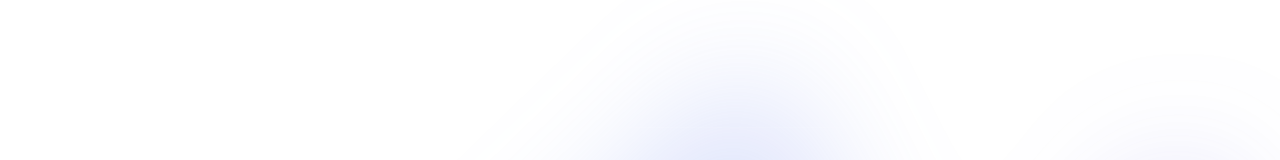
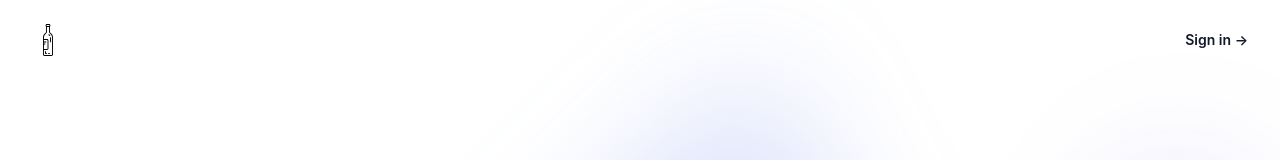
Before and after one commit to malvinamaria/webshop_frontend, a React (Create React App) app: page /wineClub in a window 1280 px wide. Shown: the top 160 px of the page. Built offline with nearby package versions, Linux system fonts and the light colour scheme.

Commit message:
add counter functionality to header

```diff
--- a/src/App.js
+++ b/src/App.js
@@ -14,12 +14,14 @@ import { PageNotFound } from './components/PageNotFound';
 import { user } from './reducers/user';
 import { wines } from './reducers/wines';
 import { wineSlice } from './reducers/wineSlice';
+import counterReducer from './reducers/counterSlice';
 
 export const App = () => {
   const reducer = combineReducers({
     wines: wines.reducer,
     user: user.reducer,
     wineSlice: wineSlice.reducer,
+    counter: counterReducer,
     // 👇️ add reducers here
   });
   const store = configureStore({ reducer });
--- a/src/components/AllWine.js
+++ b/src/components/AllWine.js
@@ -7,49 +7,18 @@
 /* eslint-disable no-undef */
 /* eslint-disable comma-dangle */
 /* eslint-disable max-len */
-// import React, { useEffect } from 'react';
-// import { useSelector, useDispatch } from 'react-redux';
-// import { API_URL } from '../utils/urls';
-
-// export const AllWine = () => {
-//   const wineItem = useSelector((store) => store.wines.items); // store.wines.items is the path to the items array in the store
-//   console.log('wineItem:', wineItem);
-//   const dispatch = useDispatch(); // dispatch is a function we can use to send actions to the store
-//   console.log('dispatch:', dispatch);
-
-//   useEffect(() => {
-//     // useEffect hook is used to get stuff from the backend
-//     const options = {
-//       method: 'GET',
-//       headers: {
-//         'Content-Type': 'application/json',
-//       },
-//     };
-//     fetch(API_URL('wines'), options) // fetch is a function that sends a request to the API
-//       // fetch('https://wine-bottles-api.herokuapp.com/wines', options)
-//       .then((res) => res.json()) // if the request is successful, we get a response and we convert it to json
-//       .then(
-//         (data) => {
-//           // if the conversion to json is successful, we get the data inside the response
-//           console.log('Success:', data);
-//         } // dispatch the action with the data from the response
-//       )
-//       .catch();
-//   }, []);
-
-//   return <div>This is the ALL WINE component</div>;
-// };
-
-/////////////////////////////////////////////////////////////////////////////////////////////////////////////////
 import React, { useEffect } from 'react';
 import { useSelector, useDispatch } from 'react-redux';
 import { API_URL } from '../utils/urls';
 import { wineSlice } from '../reducers/wineSlice';
+import { increment } from '../reducers/counterSlice';
 // import { MyWines } from './MyWines';
 import placeholderImage from '../assets/w.png';
 
 export const AllWine = () => {
   const wineItem = useSelector((store) => store.wineSlice.items);
+  const counter = useSelector((state) => state.counter);
+  console.log(counter);
   const dispatch = useDispatch();
 
   useEffect(() => {
@@ -91,14 +60,25 @@ export const AllWine = () => {
               <p className="mt-1 text-sm italic text-gray-500">
                 {wine.description}
               </p>
+              {/* <div>COUNTER</div>
+              <div>{counter}</div> */}
               <div className="mt-8">
                 <button
                   type="button"
                   href="#"
+                  onClick={() => dispatch(increment())}
                   className="inline-flex rounded-md bg-black/10 px-3.5 py-2.5 text-sm font-semibold text-black shadow-sm hover:bg-white/20 focus-visible:outline focus-visible:outline-2 focus-visible:outline-offset-2 focus-visible:outline-white"
                 >
                   Add to cart
                 </button>
+                {/* <button
+                  type="button"
+                  href="#"
+                  onClick={() => dispatch(decrement())}
+                  className="inline-flex rounded-md bg-black/10 px-3.5 py-2.5 text-sm font-semibold text-black shadow-sm hover:bg-white/20 focus-visible:outline focus-visible:outline-2 focus-visible:outline-offset-2 focus-visible:outline-white"
+                >
+                  Remove from cart
+                </button> */}
               </div>
             </a>
           ))}
@@ -107,48 +87,3 @@ export const AllWine = () => {
     </div>
   );
 };
-/////////////////////////////////////////////////////////////////////////////////////////////////////////////////
-
-// import React, { useEffect } from 'react';
-// import { useSelector, useDispatch } from 'react-redux';
-// import { API_URL } from '../utils/urls';
-// import { wineSlice } from '../reducers/wineSlice';
-// import { MyWines } from './MyWines';
-
-// export const AllWine = () => {
-//   const wineItem = useSelector((store) => store.wineSlice.items);
-//   const dispatch = useDispatch();
-
-//   useEffect(() => {
-//     fetch(API_URL('wines'), {
-//       method: 'GET',
-//       headers: {
-//         'Content-Type': 'application/json',
-//       },
-//     })
-//       .then((res) => res.json())
-//       .then((data) => {
-//         dispatch(wineSlice.actions.setWines(data.body));
-//         console.log(wineItem);
-//       });
-//   }, [dispatch, wineItem.length]);
-//   if (wineItem.length === 0) {
-//     return <div>Loading...</div>;
-//   }
-//   return (
-//     <div>
-//       <MyWines />
-//       {/* wineItem.length > 0 && */}
-//       {wineItem.map((wine) => (
-//         <div key={wine._id}>
-//           <h3>{wine._id}</h3>
-//           <h3>{wine.name}</h3>
-//           <p>{wine.description}</p>
-//           <p>Price: ${wine.price}</p>
-//           <p>Country: {wine.country}</p>
-//           <hr />
-//         </div>
-//       ))}
-//     </div>
-//   );
-// };
--- a/src/components/Header1/Header1.js
+++ b/src/components/Header1/Header1.js
@@ -6,6 +6,8 @@
 /* eslint-disable react/jsx-closing-bracket-location */
 /* eslint-disable comma-dangle */
 import React, { Fragment, useState } from 'react';
+import { useSelector } from 'react-redux';
+import { Link } from 'react-router-dom';
 import { Dialog, Popover, Tab, Transition } from '@headlessui/react';
 import {
   Bars3Icon,
@@ -14,6 +16,7 @@ import {
   ShoppingBagIcon,
   XMarkIcon,
 } from '@heroicons/react/24/outline';
+import { increment } from 'reducers/counterSlice';
 import { ChevronDownIcon } from '@heroicons/react/20/solid';
 import { ReactComponent as Logo } from '../../assets/wine_header.svg';
 import placeholderImage from '../../assets/w.png';
@@ -22,6 +25,7 @@ import placeholderImage2 from '../../assets/info.png';
 import placeholderImage3 from '../../assets/w2.png';
 
 const currencies = ['USD', 'SEK', 'EUR', 'PLN', 'GBP'];
+console.log(increment);
 const navigation = {
   // imageSrc: `${process.env.PUBLIC_URL}/../assets/cortese-boscopiano.png`,
   categories: [
@@ -97,6 +101,8 @@ function classNames(...classes) {
 
 export const Header1 = () => {
   const [open, setOpen] = useState(false);
+  const counter = useSelector((state) => state.counter);
+  console.log(counter);
 
   return (
     <div className="bg-white">
@@ -483,9 +489,11 @@ export const Header1 = () => {
                             className="h-6 w-6 flex-shrink-0 text-gray-400 group-hover:text-gray-500"
                             aria-hidden="true"
                           />
-                          <span className="ml-2 text-sm font-medium text-gray-700 group-hover:text-gray-800">
-                            0
-                          </span>
+                          <Link to="/shoppingCart">
+                            <span className="ml-2 text-sm font-medium text-gray-700 group-hover:text-gray-800">
+                              {counter}
+                            </span>
+                          </Link>
                           <span className="sr-only">
                             items in cart, view bag
                           </span>
--- a/src/components/WineClub.js
+++ b/src/components/WineClub.js
@@ -1,9 +1,12 @@
 /* eslint-disable react/jsx-closing-bracket-location */
 /* eslint-disable jsx-a11y/no-redundant-roles */
 /* eslint-disable comma-dangle */
-import React from 'react';
+import React, { useState } from 'react';
+import { Bars3Icon } from '@heroicons/react/24/outline';
+
 import { CheckCircleIcon } from '@heroicons/react/20/solid';
 import placeholderImage from '../assets/wineclub.jpg';
+import { ReactComponent as Logo } from '../assets/wine_header.svg';
 
 const benefits = [
   'Knowledge',
@@ -15,8 +18,40 @@ const benefits = [
 ];
 
 export const WineClub = () => {
+  const [setMobileMenuOpen] = useState(false);
   return (
     <div className="bg-gray-10 py-24 sm:py-32">
+      <header className="absolute inset-x-0 top-0 z-50">
+        <nav
+          className="mx-auto flex max-w-7xl items-center justify-between p-6 lg:px-8"
+          aria-label="Global"
+        >
+          <div className="flex lg:flex-1">
+            <a href="/" className="-m-1.5 p-1.5">
+              <span className="sr-only">Your Company</span>
+              <Logo className="h-8 w-auto" alt="Company name" />
+            </a>
+          </div>
+          <div className="flex lg:hidden">
+            <button
+              type="button"
+              className="-m-2.5 inline-flex items-center justify-center rounded-md p-2.5 text-gray-700"
+              onClick={() => setMobileMenuOpen(true)}
+            >
+              <span className="sr-only">Open main menu</span>
+              <Bars3Icon className="h-6 w-6" aria-hidden="true" />
+            </button>
+          </div>
+          <div className="hidden lg:flex lg:flex-1 lg:justify-end">
+            <a
+              href="/login"
+              className="text-sm font-semibold leading-6 text-gray-900"
+            >
+              Sign in <span aria-hidden="true">&rarr;</span>
+            </a>
+          </div>
+        </nav>
+      </header>
       <div className="relative isolate">
         <div className="mx-auto max-w-7xl sm:px-6 lg:px-8">
           <div className="mx-auto flex max-w-2xl flex-col gap-16 bg-white/5 px-6 py-16 ring-1 ring-white/10 sm:rounded-3xl sm:p-8 lg:mx-0 lg:max-w-none lg:flex-row lg:items-center lg:py-20 xl:gap-x-20 xl:px-20">
--- /dev/null
+++ b/src/reducers/counterSlice.js
@@ -0,0 +1,14 @@
+/* eslint-disable comma-dangle */
+import { createSlice } from '@reduxjs/toolkit';
+
+const counterSlice = createSlice({
+  name: 'counter',
+  initialState: 0,
+  reducers: {
+    increment: (state) => state + 1,
+    decrement: (state) => state - 1,
+  },
+});
+
+export const { increment, decrement } = counterSlice.actions;
+export default counterSlice.reducer;
```
